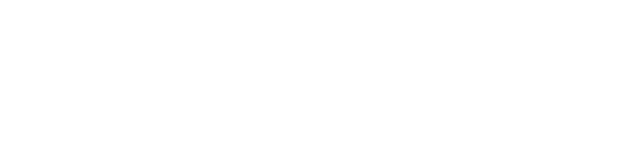
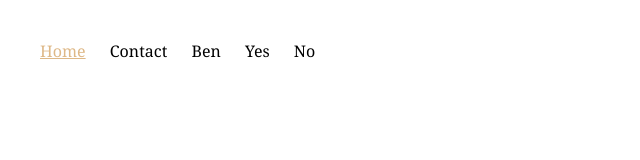
Before and after one commit to AlexCiupac/css-basics, a plain HTML site: page index.html in a window 1280 px wide. Shown: the whole page, without its empty margins (0-640 px from the left). Drawn offline with Linux system fonts and the light colour scheme.

Commit message:
added how to change lists using an id and class

```diff
--- a/index.html
+++ b/index.html
@@ -12,10 +12,42 @@
         max-width:
       }
 
-      p{
+      p {
         color: blue;
         line-height: 2;
       }
+      /* ul is for lists */
+      ul {
+        list-style: none;
+        margin: 0;
+        padding: 0;
+      }
+      a {
+        color: burlywood;
+      }
+      /* makes it so when hovered it changes color */
+      /* "hover" is a pseudo-class characterized by the ":"*/
+      a:hover {
+        color: brown;
+      }
+
+      #nav-menu {
+        display: inline-block;
+        margin-right: 20px;
+      }
     </style>
   </head>
+  <body>
+    <!-- Nav is short for navigation, literally means the navigation bar that links to other pages -->
+    <nav>
+      <ul>
+        <li id="nav-menu"><a href="/">Home</a></li>
+        <li id="nav-menu">Contact</li>
+        <li id="nav-menu">Ben</li>
+        <li id="nav-menu">Yes</li>
+        <li id="nav-menu">No</li>
+      </ul>
+    </nav>
+
+  </body>
 </html>
```
